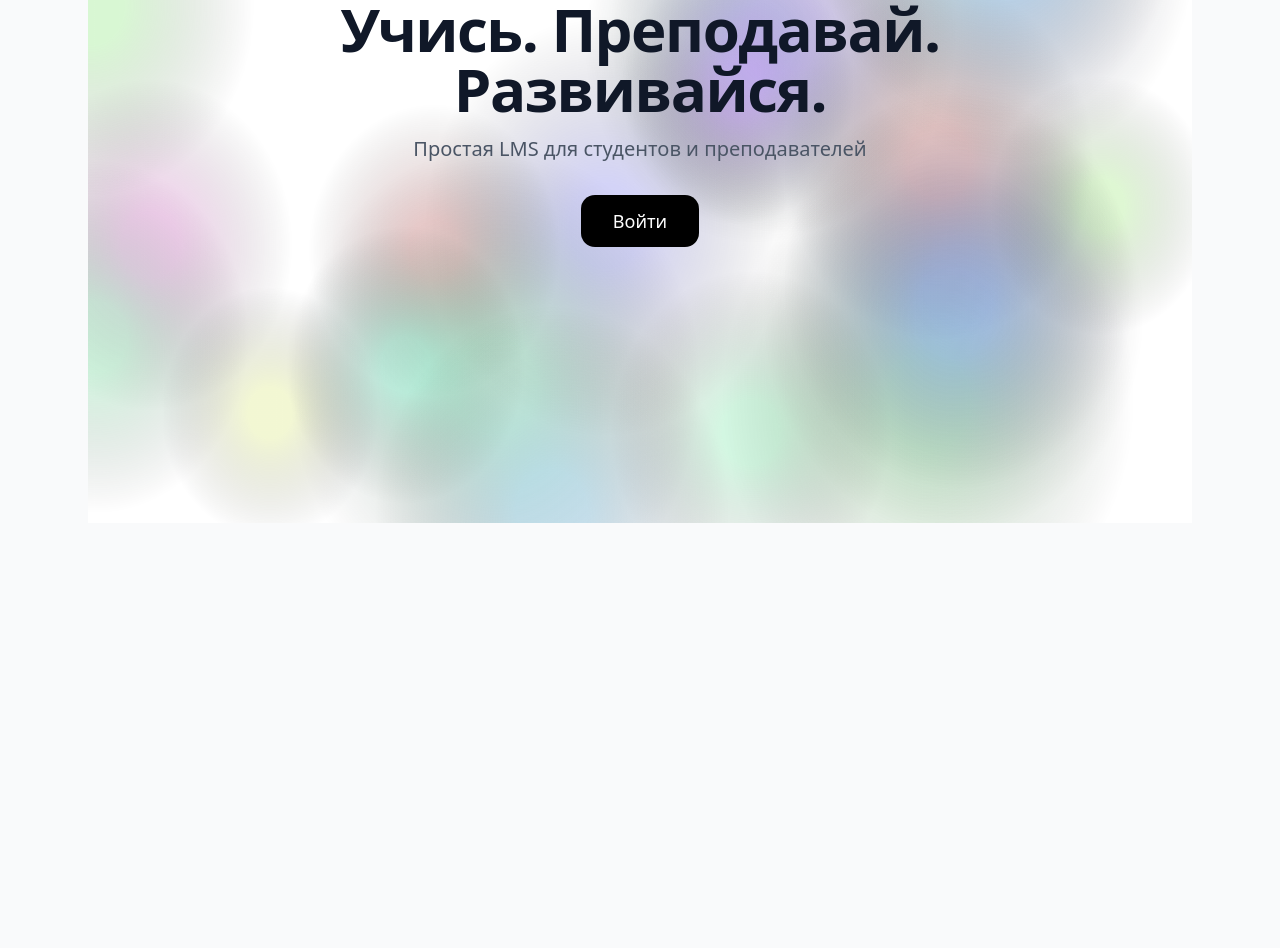
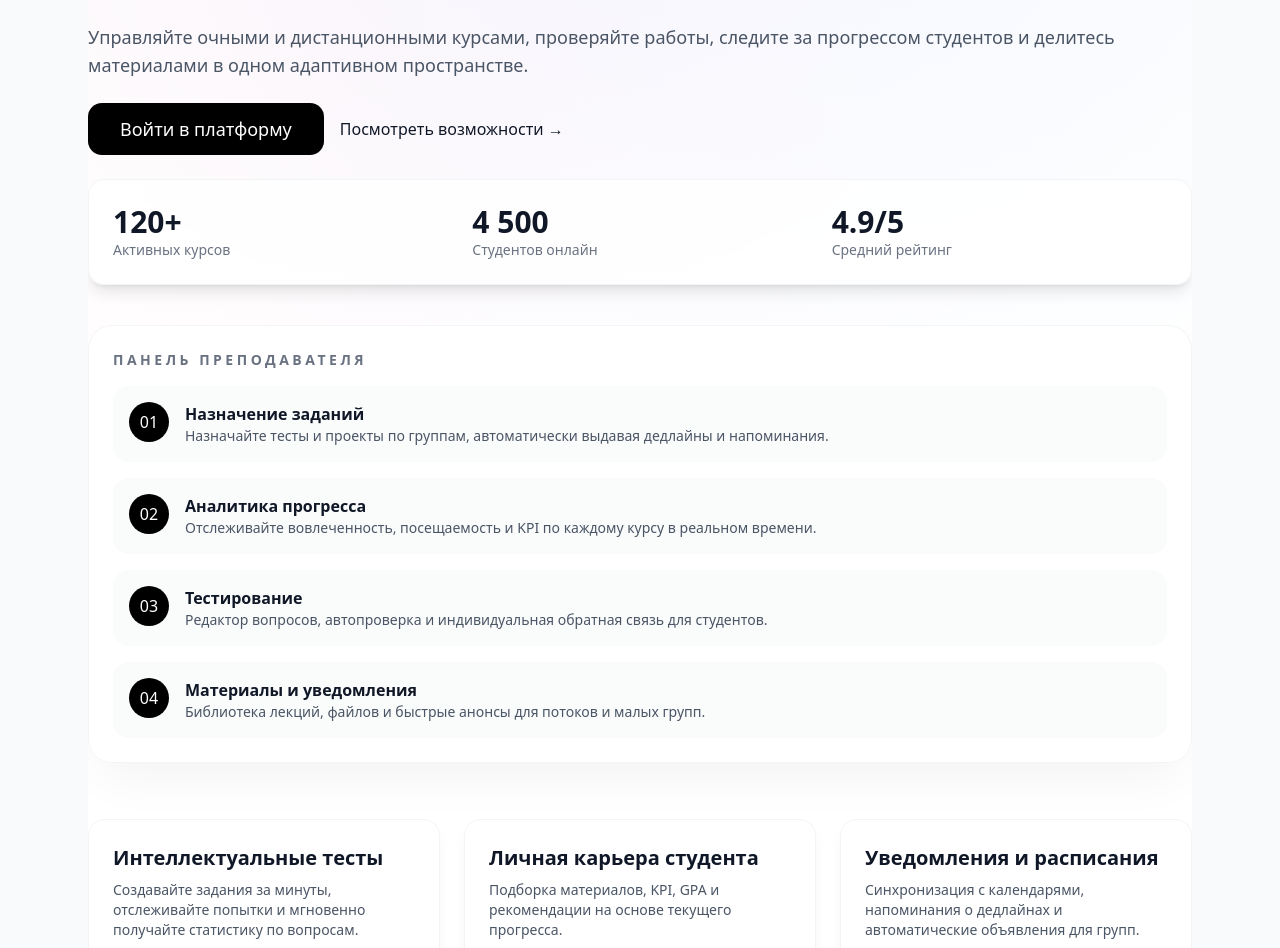
Before and after one commit to codepharm99/papaLMS, a Next.js app: page / in a window 1280 px wide. Shown: the part 364-1312 px from the top of the page. Before the commit the page ends 911 px from the top, so only its background shows below. Built offline with nearby package versions, Linux system fonts and the light colour scheme; no server answers.

Commit message:
feat: Revamp LandingPage layout and content for improved user engagement

```diff
--- a/src/app/page.tsx
+++ b/src/app/page.tsx
@@ -1,103 +1,121 @@
-"use client";
-import { useEffect, useRef } from "react";
 import Link from "next/link";
 
 export default function LandingPage() {
-  const canvasRef = useRef<HTMLCanvasElement>(null);
+  return (
+    <main className="bg-white text-gray-900 dark:bg-black dark:text-white">
+      <section className="relative overflow-hidden">
+        <div
+          className="absolute inset-0"
+          aria-hidden="true"
+          style={{
+            backgroundImage:
+              "radial-gradient(circle at top, rgba(99,102,241,.35), transparent 45%), radial-gradient(circle at 20% 20%, rgba(236,72,153,.25), transparent 40%), radial-gradient(circle at 80% 0%, rgba(59,130,246,.25), transparent 50%)",
+          }}
+        />
+        <div className="absolute inset-0 bg-gradient-to-b from-white/85 via-white/90 to-white dark:from-black/80 dark:via-black/90 dark:to-black" aria-hidden="true" />
 
-  // Простая анимация «плавные огни»
-  useEffect(() => {
-    const canvas = canvasRef.current;
-    if (!canvas) return;
+        <section className="relative z-10 flex min-h-screen w-full flex-col justify-center gap-14 p-0">
+          <div className="grid gap-10 lg:grid-cols-[3fr,2fr] lg:items-center">
+            <div className="space-y-6 text-center lg:text-left">
+              <p className="inline-flex items-center gap-2 rounded-full border border-gray-200 px-4 py-1 text-xs font-semibold uppercase tracking-wide text-gray-600 dark:border-white/20 dark:text-gray-300">
+                Новая академическая платформа
+              </p>
+            <h1 className="text-4xl font-semibold leading-tight md:text-6xl">
+              LMS, которая понимает расписание, курсы и реальную нагрузку
+            </h1>
+            <p className="text-lg text-gray-600 dark:text-gray-300">
+              Управляйте очными и дистанционными курсами, проверяйте работы, следите за прогрессом студентов и делитесь материалами в одном адаптивном пространстве.
+            </p>
+            <div className="flex flex-col items-center gap-4 sm:flex-row sm:justify-center lg:justify-start">
+              <Link href="/login" aria-label="Войти в систему" className="w-full sm:w-auto">
+                <span className="inline-flex w-full items-center justify-center rounded-xl bg-black px-8 py-3 text-lg font-medium text-white transition hover:bg-gray-900 dark:bg-white dark:text-black dark:hover:bg-gray-100">
+                  Войти в платформу
+                </span>
+              </Link>
+              <a
+                href="#features"
+                className="inline-flex items-center justify-center gap-2 text-base font-medium text-gray-900 underline-offset-4 hover:underline dark:text-white"
+              >
+                Посмотреть возможности →
+              </a>
+            </div>
+            <div className="grid gap-6 rounded-2xl border border-gray-100 bg-white/80 p-6 text-left shadow-lg backdrop-blur dark:border-white/10 dark:bg-white/5 dark:text-white sm:grid-cols-3">
+              {[
+                { label: "Активных курсов", value: "120+" },
+                { label: "Студентов онлайн", value: "4 500" },
+                { label: "Средний рейтинг", value: "4.9/5" },
+              ].map(item => (
+                <div key={item.label}>
+                  <p className="text-3xl font-semibold">{item.value}</p>
+                  <p className="text-sm text-gray-500 dark:text-gray-400">{item.label}</p>
+                </div>
+              ))}
+            </div>
+          </div>
 
-    const ctx = canvas.getContext("2d")!;
-    let w = (canvas.width = window.innerWidth);
-    let h = (canvas.height = window.innerHeight);
+          <div className="rounded-3xl border border-gray-100 bg-white/80 p-6 shadow-2xl shadow-black/5 backdrop-blur dark:border-white/10 dark:bg-white/5">
+            <p className="text-sm font-semibold uppercase tracking-[0.25em] text-gray-500 dark:text-gray-300">Панель преподавателя</p>
+            <div className="mt-4 space-y-4">
+              {[
+                {
+                  title: "Назначение заданий",
+                  description: "Назначайте тесты и проекты по группам, автоматически выдавая дедлайны и напоминания.",
+                },
+                {
+                  title: "Аналитика прогресса",
+                  description: "Отслеживайте вовлеченность, посещаемость и KPI по каждому курсу в реальном времени.",
+                },
+                {
+                  title: "Тестирование",
+                  description: "Редактор вопросов, автопроверка и индивидуальная обратная связь для студентов.",
+                },
+                {
+                  title: "Материалы и уведомления",
+                  description: "Библиотека лекций, файлов и быстрые анонсы для потоков и малых групп.",
+                },
+              ].map((feature, idx) => (
+                <div key={feature.title} className="flex items-start gap-4 rounded-2xl bg-gray-50/80 p-4 dark:bg-white/5">
+                  <span className="flex h-10 w-10 items-center justify-center rounded-full bg-black text-white dark:bg-white dark:text-black">
+                    0{idx + 1}
+                  </span>
+                  <div>
+                    <p className="font-semibold">{feature.title}</p>
+                    <p className="text-sm text-gray-600 dark:text-gray-400">{feature.description}</p>
+                  </div>
+                </div>
+              ))}
+            </div>
+          </div>
+          </div>
 
-    const lights = Array.from({ length: 25 }, () => ({
-      x: Math.random() * w,
-      y: Math.random() * h,
-      r: 120 + Math.random() * 120,
-      dx: -0.3 + Math.random() * 0.6,
-      dy: -0.3 + Math.random() * 0.6,
-      color: `hsla(${Math.random() * 360}, 70%, 60%, .25)`
-    }));
+          {/* Features */}
+          <section id="features" className="grid gap-6 md:grid-cols-2 xl:grid-cols-3">
+          {[{
+            title: "Интеллектуальные тесты",
+            description: "Создавайте задания за минуты, отслеживайте попытки и мгновенно получайте статистику по вопросам.",
+          },
+          {
+            title: "Личная карьера студента",
+            description: "Подборка материалов, KPI, GPA и рекомендации на основе текущего прогресса.",
+          },
+          {
+            title: "Уведомления и расписания",
+            description: "Синхронизация с календарями, напоминания о дедлайнах и автоматические объявления для групп.",
+          }].map(card => (
+            <article key={card.title} className="rounded-2xl border border-gray-100 bg-white/90 p-6 shadow-lg shadow-black/5 backdrop-blur dark:border-white/10 dark:bg-white/5">
+              <h3 className="text-xl font-semibold">{card.title}</h3>
+              <p className="mt-2 text-sm text-gray-600 dark:text-gray-300">{card.description}</p>
+            </article>
+          ))}
+        </section>
 
-    function draw() {
-      ctx.clearRect(0, 0, w, h);
-
-      lights.forEach((p) => {
-        ctx.beginPath();
-        const grad = ctx.createRadialGradient(p.x, p.y, p.r * 0.2, p.x, p.y, p.r);
-        grad.addColorStop(0, p.color);
-        grad.addColorStop(1, "transparent");
-        ctx.fillStyle = grad;
-        ctx.arc(p.x, p.y, p.r, 0, Math.PI * 2);
-        ctx.fill();
-
-        p.x += p.dx;
-        p.y += p.dy;
-
-        if (p.x < 0 || p.x > w) p.dx *= -1;
-        if (p.y < 0 || p.y > h) p.dy *= -1;
-      });
-
-      requestAnimationFrame(draw);
-    }
-
-    draw();
-
-    const resize = () => {
-      w = canvas.width = window.innerWidth;
-      h = canvas.height = window.innerHeight;
-    };
-    window.addEventListener("resize", resize);
-
-    return () => window.removeEventListener("resize", resize);
-  }, []);
-
-  return (
-    <main
-      className="
-        relative w-full h-screen overflow-hidden
-        flex items-center justify-center
-        bg-white dark:bg-black
-        text-center"
-    >
-      {/* Canvas Background */}
-      <canvas
-        ref={canvasRef}
-        className="absolute inset-0 w-full h-full pointer-events-none"
-        aria-hidden="true"
-      />
-
-      {/* Content */}
-      <section className="relative z-10 max-w-2xl px-6">
-        <h1
-          className="
-            text-4xl md:text-6xl font-semibold
-            text-gray-900 dark:text-white
-            tracking-tight"
-        >
-          Учись. Преподавай. Развивайся.
-        </h1>
-
-        <p className="mt-4 text-lg md:text-xl text-gray-600 dark:text-gray-300">
-          Простая LMS для студентов и преподавателей
-        </p>
-
-        <Link href="/login" aria-label="Войти в систему">
-          <button
-            className="
-              mt-8 px-8 py-3 rounded-xl
-              bg-black dark:bg-white
-              text-white dark:text-black
-              text-lg font-medium
-              hover:opacity-80 transition"
-          >
-            Войти
-          </button>
-        </Link>
+        {/* Highlight */}
+        <section className="rounded-3xl border border-dashed border-gray-200 bg-gradient-to-r from-indigo-500/10 via-purple-500/10 to-pink-500/10 p-8 text-center text-gray-900 dark:border-white/10 dark:text-white">
+          <p className="text-sm font-semibold uppercase tracking-[0.35em] text-gray-500 dark:text-gray-300">доверяют университеты</p>
+          <p className="mt-4 text-2xl font-semibold">“LMS помогла нашим преподавателям сократить время на проверки на 40% и увеличила вовлеченность студентов”</p>
+          <p className="mt-2 text-sm text-gray-500 dark:text-gray-300">— декан факультета информационных технологий</p>
+        </section>
+        </section>
       </section>
     </main>
   );
```
